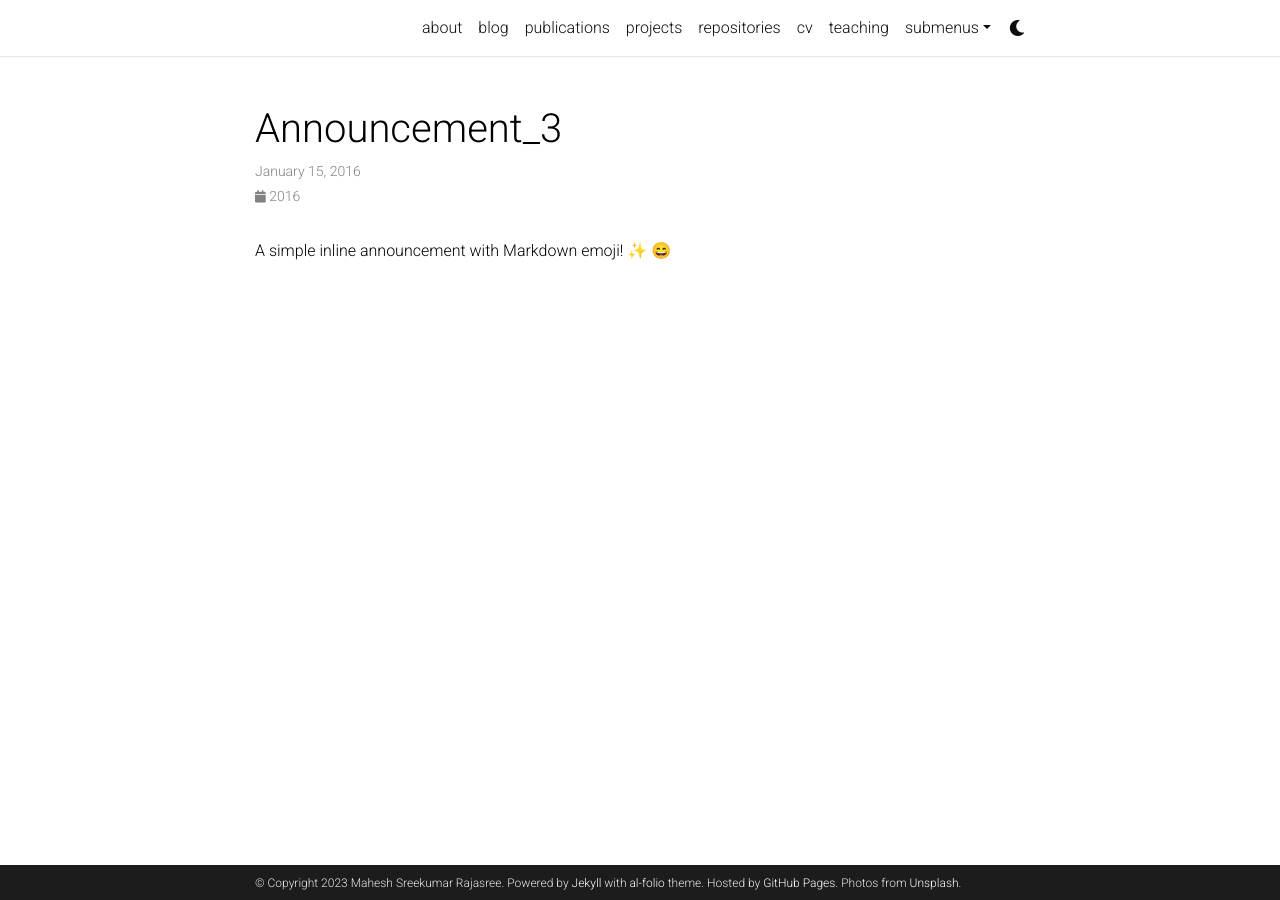
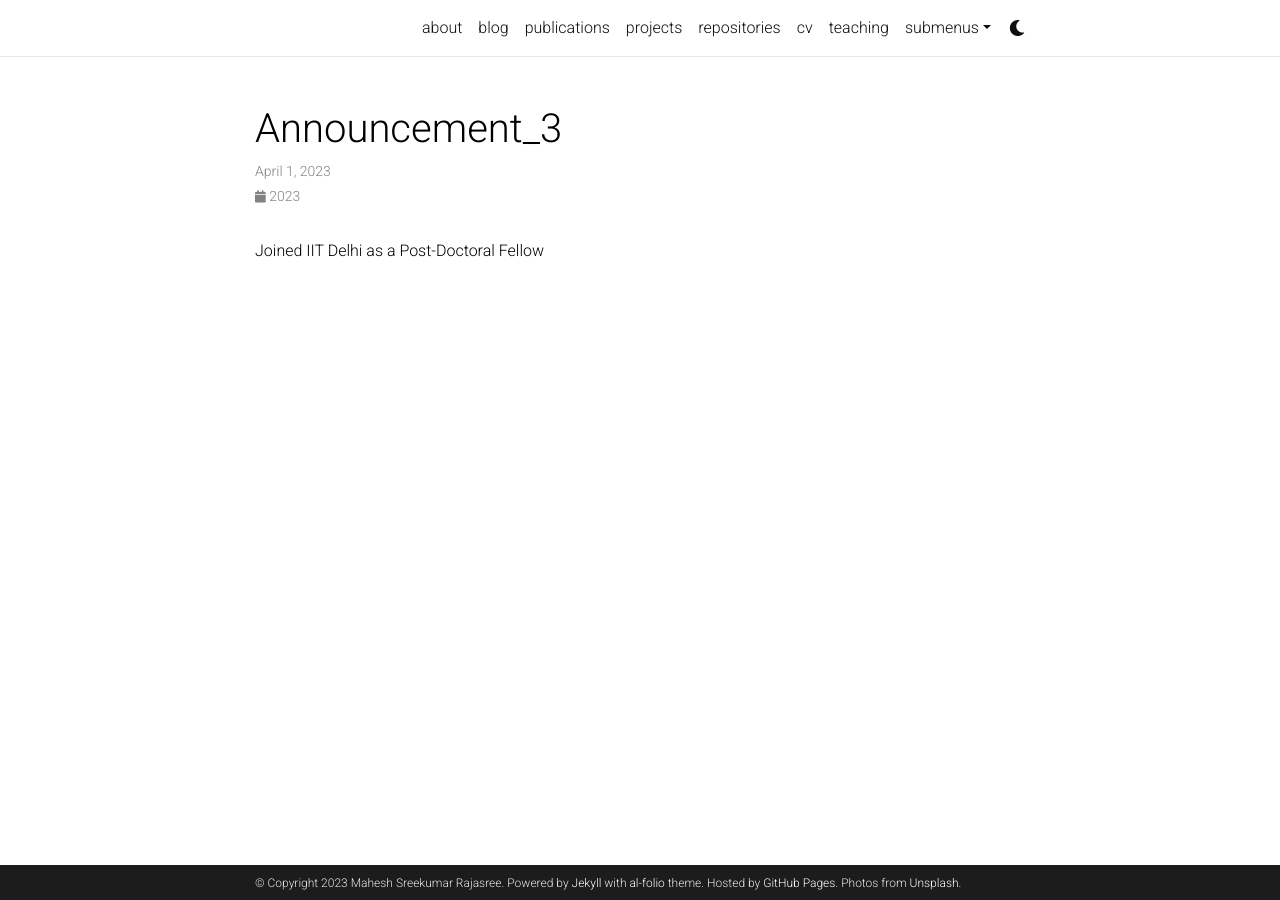
Before and after one commit to Mahe94/mahe94.github.io, a Jekyll site: the page built from _news/announcement_3.md, in a window 1280 px wide. Built offline with Jekyll 4.4.1, drawn with Linux system fonts in a browser that asks for light colours; emoji names are drawn with the system emoji font; comment, search, counter and statistics services are not loaded; a style sheet for code colours, icons or effects is not loaded.

Commit message:
Update announcement_3.md

```diff
--- a/_news/announcement_3.md
+++ b/_news/announcement_3.md
@@ -1,8 +1,8 @@
 ---
 layout: post
-date: 2016-01-15 07:59:00-0400
+date: 2023-04-01
 inline: true
 related_posts: false
 ---
 
-A simple inline announcement with Markdown emoji! :sparkles: :smile:
+Joined IIT Delhi as a Post-Doctoral Fellow
```
